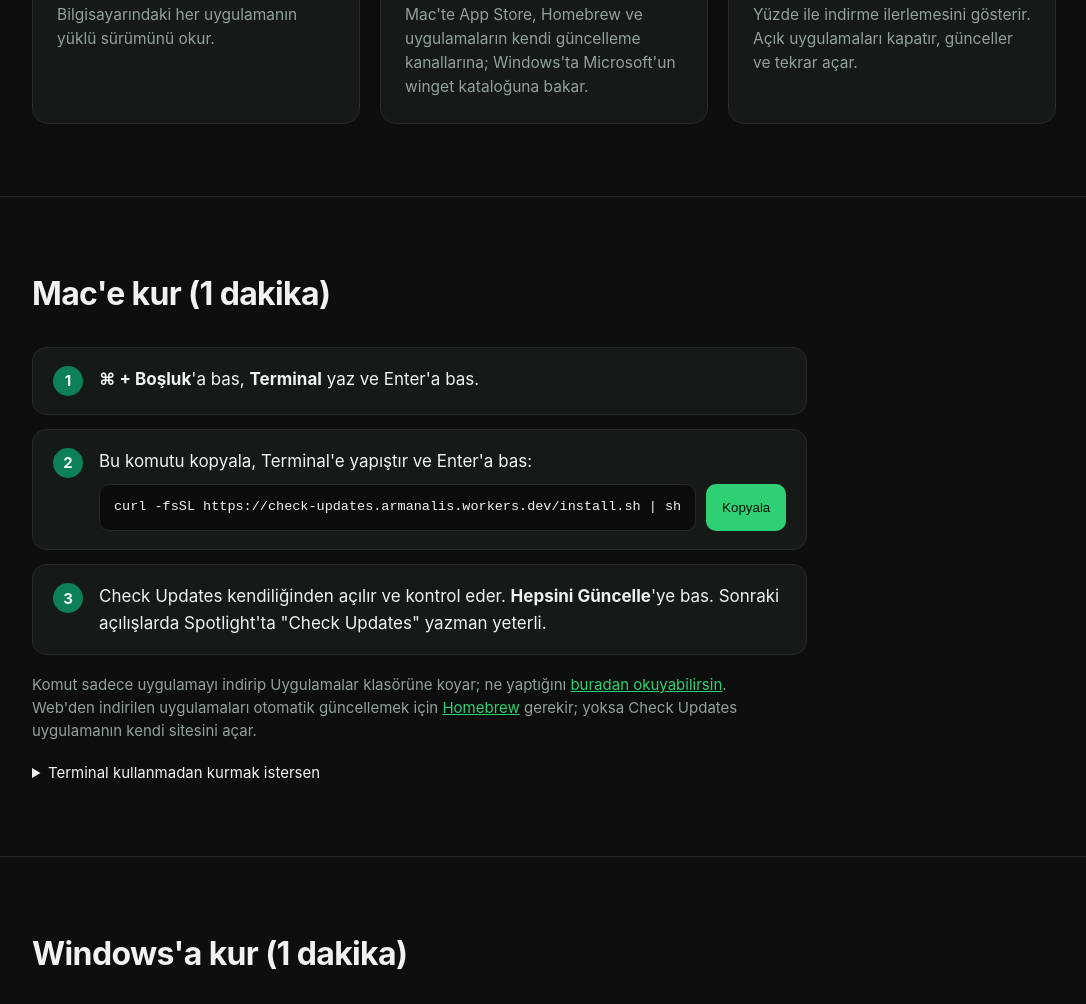
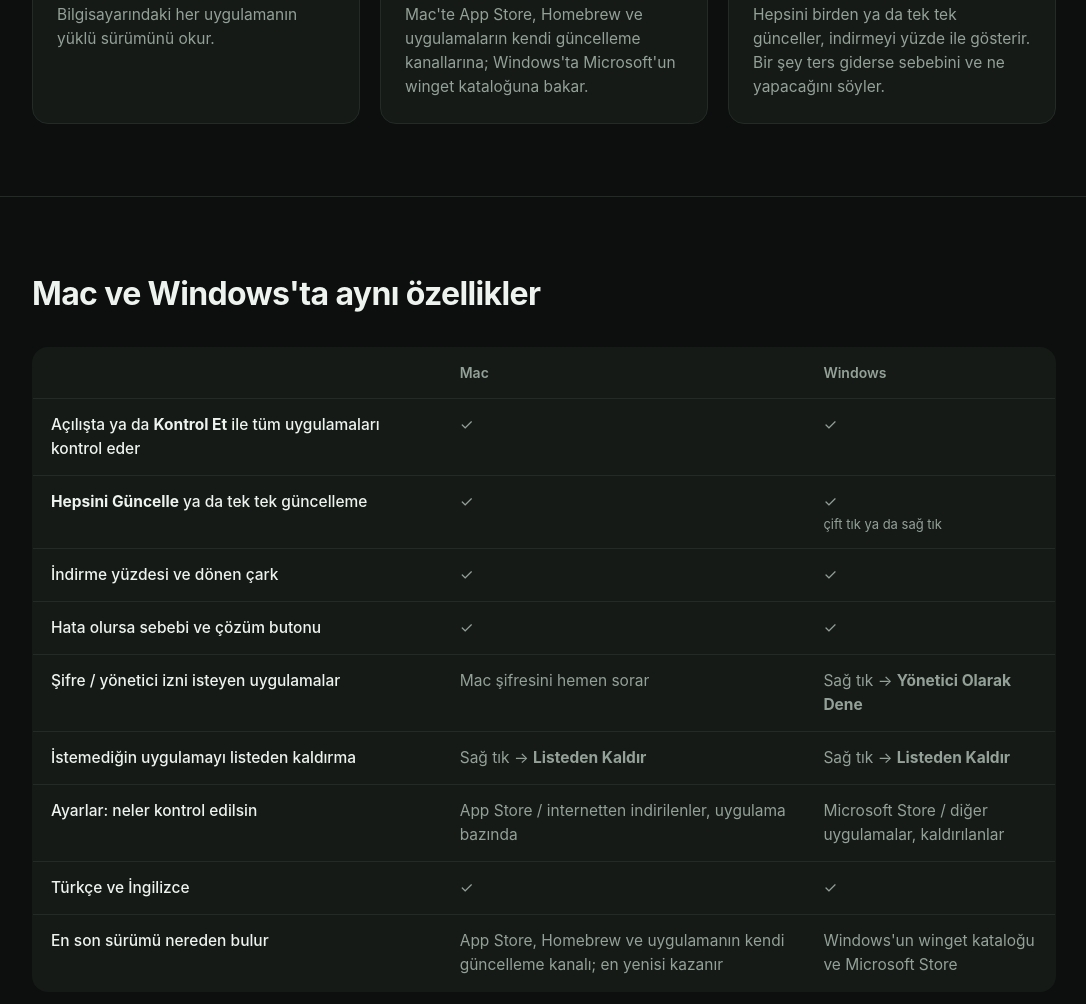
Before and after one commit to armanalis/check-updates, a plain HTML site: page website/public/index.html in a window 1280 px wide. Shown: the part 931-1935 px from the top of the page, without its empty margins (96-1182 px from the left). Drawn offline with Linux system fonts and the light colour scheme.

Commit message:
Website: Mac vs Windows features table, Windows admin retry note
Co-Authored-By: Claude Opus 5.5 <noreply@anthropic.com>

```diff
--- a/website/public/index.html
+++ b/website/public/index.html
@@ -76,6 +76,13 @@
   details summary { cursor: pointer; color: var(--text); }
   details[open] summary { margin-bottom: 8px; }
   html { scroll-behavior: smooth; }
+  .table-wrap { overflow-x: auto; }
+  table.features { width: 100%; border-collapse: collapse; background: var(--panel); border: 1px solid var(--line); border-radius: 16px; overflow: hidden; font-size: 15.5px; }
+  .features th, .features td { padding: 14px 18px; border-top: 1px solid var(--line); text-align: left; vertical-align: top; }
+  .features thead th { border-top: 0; color: var(--muted); font-size: 14px; font-weight: 600; }
+  .features tbody th { font-weight: 500; width: 40%; }
+  .features td { color: var(--muted); }
+  .features td span { display: block; font-size: 13px; }
   footer { padding: 36px 0 52px; color: var(--muted); font-size: 14px; border-top: 1px solid var(--line); }
 
   @media (max-width: 860px) {
@@ -103,7 +110,7 @@
           Windows'a kur
         </a>
       </div>
-      <p class="fine">Ücretsiz · Mac: macOS 13+, Apple Silicon ve Intel · Windows: 10 ve 11 · 50 KB – 600 KB</p>
+      <p class="fine">Ücretsiz · Mac: macOS 13+, Apple Silicon ve Intel · Windows: 10 ve 11 · 60 KB – 600 KB</p>
     </div>
 
     <div class="window" aria-hidden="true">
@@ -124,7 +131,29 @@
     <div class="grid">
       <div class="card"><h3>Her uygulamayı tarar</h3><p>Bilgisayarındaki her uygulamanın yüklü sürümünü okur.</p></div>
       <div class="card"><h3>En son sürümü bulur</h3><p>Mac'te App Store, Homebrew ve uygulamaların kendi güncelleme kanallarına; Windows'ta Microsoft'un winget kataloğuna bakar.</p></div>
-      <div class="card"><h3>Tek tuşla günceller</h3><p>Yüzde ile indirme ilerlemesini gösterir. Açık uygulamaları kapatır, günceller ve tekrar açar.</p></div>
+      <div class="card"><h3>Tek tuşla günceller</h3><p>Hepsini birden ya da tek tek günceller, indirmeyi yüzde ile gösterir. Bir şey ters giderse sebebini ve ne yapacağını söyler.</p></div>
+    </div>
+  </div>
+</section>
+
+<section id="ozellikler">
+  <div class="wrap">
+    <h2>Mac ve Windows'ta aynı özellikler</h2>
+    <div class="table-wrap">
+      <table class="features">
+        <thead><tr><th scope="col"></th><th scope="col">Mac</th><th scope="col">Windows</th></tr></thead>
+        <tbody>
+          <tr><th scope="row">Açılışta ya da <b>Kontrol Et</b> ile tüm uygulamaları kontrol eder</th><td>✓</td><td>✓</td></tr>
+          <tr><th scope="row"><b>Hepsini Güncelle</b> ya da tek tek güncelleme</th><td>✓</td><td>✓ <span>çift tık ya da sağ tık</span></td></tr>
+          <tr><th scope="row">İndirme yüzdesi ve dönen çark</th><td>✓</td><td>✓</td></tr>
+          <tr><th scope="row">Hata olursa sebebi ve çözüm butonu</th><td>✓</td><td>✓</td></tr>
+          <tr><th scope="row">Şifre / yönetici izni isteyen uygulamalar</th><td>Mac şifresini hemen sorar</td><td>Sağ tık → <b>Yönetici Olarak Dene</b></td></tr>
+          <tr><th scope="row">İstemediğin uygulamayı listeden kaldırma</th><td>Sağ tık → <b>Listeden Kaldır</b></td><td>Sağ tık → <b>Listeden Kaldır</b></td></tr>
+          <tr><th scope="row">Ayarlar: neler kontrol edilsin</th><td>App Store / internetten indirilenler, uygulama bazında</td><td>Microsoft Store / diğer uygulamalar, kaldırılanlar</td></tr>
+          <tr><th scope="row">Türkçe ve İngilizce</th><td>✓</td><td>✓</td></tr>
+          <tr><th scope="row">En son sürümü nereden bulur</th><td>App Store, Homebrew ve uygulamanın kendi güncelleme kanalı; en yenisi kazanır</td><td>Windows'un winget kataloğu ve Microsoft Store</td></tr>
+        </tbody>
+      </table>
     </div>
   </div>
 </section>
@@ -155,7 +184,7 @@
         <div class="cmd"><pre id="cmd-win">irm https://check-updates.armanalis.workers.dev/install.ps1 | iex</pre><button type="button" data-copy="cmd-win">Kopyala</button></div></div></li>
       <li><div>Check Updates kendiliğinden açılır. Sonraki açılışlarda Başlat menüsünde "Check Updates" yazman yeterli. Bazı uygulamalar güncellenirken yönetici izni ister, <b>Evet</b> de.</div></li>
     </ol>
-    <p class="note">Windows 10 ve 11'de hazır gelen winget'i kullanır. Komutun ne yaptığını <a href="install.ps1" style="color:var(--green)">buradan okuyabilirsin</a>.</p>
+    <p class="note">Windows 10 ve 11'de hazır gelen winget'i kullanır. Bir güncelleme yönetici izni isterse satıra sağ tıklayıp <b>Yönetici Olarak Dene</b>'yi seç; Windows izin penceresini açar. Komutun ne yaptığını <a href="install.ps1" style="color:var(--green)">buradan okuyabilirsin</a>.</p>
     <details class="note"><summary>PowerShell kullanmadan kurmak istersen</summary>
       <a href="CheckUpdates.exe" download style="color:var(--green)">CheckUpdates.exe</a>'yi indir ve çift tıkla. "Windows bilgisayarınızı korudu" çıkarsa
       <b>Ek bilgi</b> → <b>Yine de çalıştır</b>'a bas.</details>
```
